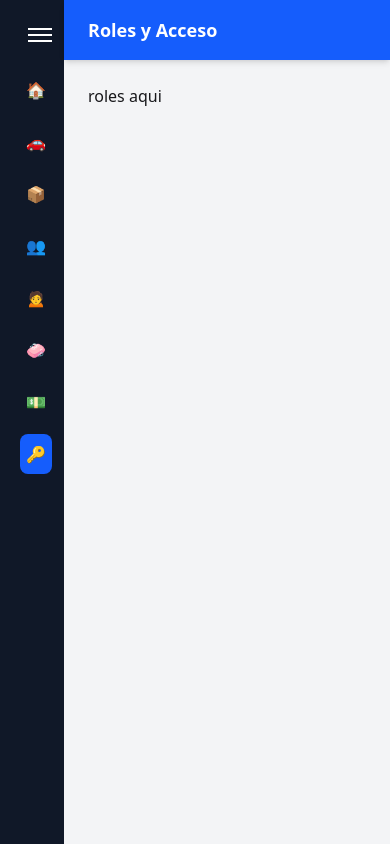
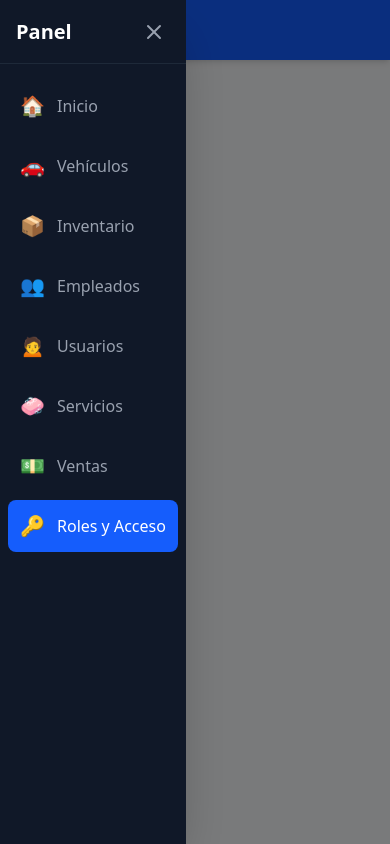
Before and after one commit to thewolf160/AquaGlossPro-Frontend, a React (Vite) app: page /roles in a window 390 px wide. Both pictures are taken after a click on the button 40 px from the left and 35 px from the top of the page. Built offline with nearby package versions, Linux system fonts and the light colour scheme.

Commit message:
Sidebar responsive feature added

```diff
--- a/package.json
+++ b/package.json
@@ -12,6 +12,7 @@
   "dependencies": {
     "@tailwindcss/vite": "^4.1.18",
     "bootstrap-icons": "^1.13.1",
+    "lucide-react": "^0.575.0",
     "react": "^19.2.0",
     "react-dom": "^19.2.0",
     "react-router-dom": "^7.13.0",
--- a/src/components/Header.tsx
+++ b/src/components/Header.tsx
@@ -12,10 +12,8 @@ const routeTitles: Record<string, string> = {
 };
 
 export default function Header() {
-  // hook para obtener la url actual
   const location = useLocation();
 
-  // Buscamos el título en el diccionario. Si no existe, mostramos "Panel" por defecto.
   const currentTitle = routeTitles[location.pathname] || "Panel";
 
   return (
--- a/src/components/sidebar.tsx
+++ b/src/components/sidebar.tsx
@@ -1,7 +1,8 @@
-import { useState } from "react";
+import { useState, useEffect } from "react";
 import { NavLink } from "react-router-dom";
+import { Menu, X } from "lucide-react";
 
-const menuItems: { path: string; label: string }[] = [
+const menuItems = [
   { path: "/home", label: "🏠 Inicio" },
   { path: "/vehicles", label: "🚗 Vehículos" },
   { path: "/inventory", label: "📦 Inventario" },
@@ -13,47 +14,95 @@ const menuItems: { path: string; label: string }[] = [
 ];
 
 export default function Sidebar() {
-  const [sidebarOpen, setSidebarOpen] = useState<boolean>(true);
+  // Estado para abrir/cerrar sidebar
+  const [isOpen, setIsOpen] = useState(true);
+  // Estado para detectar si es móvil
+  const [isMobile, setIsMobile] = useState(false);
+
+  // Efecto para detectar el tamaño de la pantalla al cargar y al redimensionar
+  useEffect(() => {
+    const handleResize = () => {
+      // Si el ancho es menor a 768px (medida estándar de tablets/móviles), es móvil
+      const mobile = window.innerWidth < 768;
+      setIsMobile(mobile);
+      // Si es móvil, iniciamos con el menú cerrado. Si es PC, abierto.
+      setIsOpen(!mobile);
+    };
+
+    handleResize();
+    window.addEventListener("resize", handleResize);
+    return () => window.removeEventListener("resize", handleResize);
+  }, []);
 
   return (
+    <>
+      {isMobile && !isOpen && (
+        <button
+          onClick={() => setIsOpen(true)}
+          className="fixed top-4 left-4 z-50 p-2 bg-blue-600 text-white rounded-md shadow-lg md:hidden"
+        >
+          <Menu size={24} />
+        </button>
+      )}
+
+      {isMobile && isOpen && (
+        <div
+          className="fixed inset-0 bg-black/50 z-40"
+          onClick={() => setIsOpen(false)}
+        />
+      )}
+
       <aside
-      className={`bg-gray-900 text-white p-5 transition-all duration-300 flex flex-col
-      ${sidebarOpen ? "w-60" : "w-16"}`}
+        className={`
+          bg-gray-900 text-white flex flex-col transition-all duration-300
+
+          /* COMPORTAMIENTO MÓVIL (Fixed = flota sobre todo) */
+          fixed inset-y-0 left-0 z-50 h-screen shadow-2xl
+          ${isOpen ? "translate-x-0" : "-translate-x-full"}
+
+          /* COMPORTAMIENTO DESKTOP (md:...) */
+          /* md:relative = empuja el contenido */
+          /* md:translate-x-0 = siempre visible (si isOpen es true) */
+          md:relative md:shadow-none
+          ${!isMobile && (isOpen ? "md:w-64" : "md:w-20")}
+          ${!isMobile && "translate-x-0"}
+        `}
       >
-      <div className="flex items-center mb-5">
-        <button
-          onClick={() => setSidebarOpen(!sidebarOpen)}
-          className="p-2 rounded-md hover:bg-blue-500 focus:outline-none mr-2"
-        >
-          <span className="block w-6 h-0.5 bg-white mb-1"></span>
-          <span className="block w-6 h-0.5 bg-white mb-1"></span>
-          <span className="block w-6 h-0.5 bg-white"></span>
-        </button>
-        <h2 className={`text-xl font-bold ${sidebarOpen ? "block" : "hidden"}`}>
+        <div className="flex items-center justify-between p-4 h-16 border-b border-gray-800">
+          <h2 className={`font-bold text-xl ${!isOpen && !isMobile ? "hidden" : "block"}`}>
             Panel
           </h2>
+
+          <button
+            onClick={() => setIsOpen(!isOpen)}
+            className="p-1 rounded hover:bg-gray-800 text-gray-400 hover:text-white"
+          >
+            {isMobile ? <X size={24} /> : (isOpen ? <Menu size={20} /> : <Menu size={20} />)}
+          </button>
         </div>
-      <nav className="flex flex-col gap-3">
+
+        {/* Navegación */}
+        <nav className="flex-1 overflow-y-auto py-4 flex flex-col gap-2 px-2">
           {menuItems.map((item) => (
             <NavLink
               key={item.path}
               to={item.path}
+              onClick={() => isMobile && setIsOpen(false)}
               className={({ isActive }) => `
-              flex items-center rounded-lg transition-colors px-4 py-2
-              ${isActive ? "bg-blue-600" : "hover:bg-blue-500 hover:text-white"}
-              ${sidebarOpen ? "justify-start gap-2" : "justify-center"}
+                flex items-center px-3 py-3 rounded-lg transition-colors
+                ${isActive ? "bg-blue-600 text-white" : "text-gray-400 hover:bg-gray-800 hover:text-white"}
+                ${!isOpen && !isMobile ? "justify-center" : "justify-start gap-3"}
               `}
             >
-            {/* Emoji */}
-            <span>{item.label.split(" ")[0]}</span>
+              <span className="text-xl">{item.label.split(" ")[0]}</span>
 
-            {/* Texto ocultable */}
-            <span className={`${sidebarOpen ? "inline" : "hidden"}`}>
+              <span className={`whitespace-nowrap ${!isOpen && !isMobile ? "hidden" : "block"}`}>
                 {item.label.replace(/^[^\s]+\s/, "")}
               </span>
             </NavLink>
           ))}
         </nav>
       </aside>
+    </>
   );
 }
```
Also changed, not shown: 1 other file (tests, documents, lock files or other folders). Lines whose indentation alone changed are shown as unchanged.
